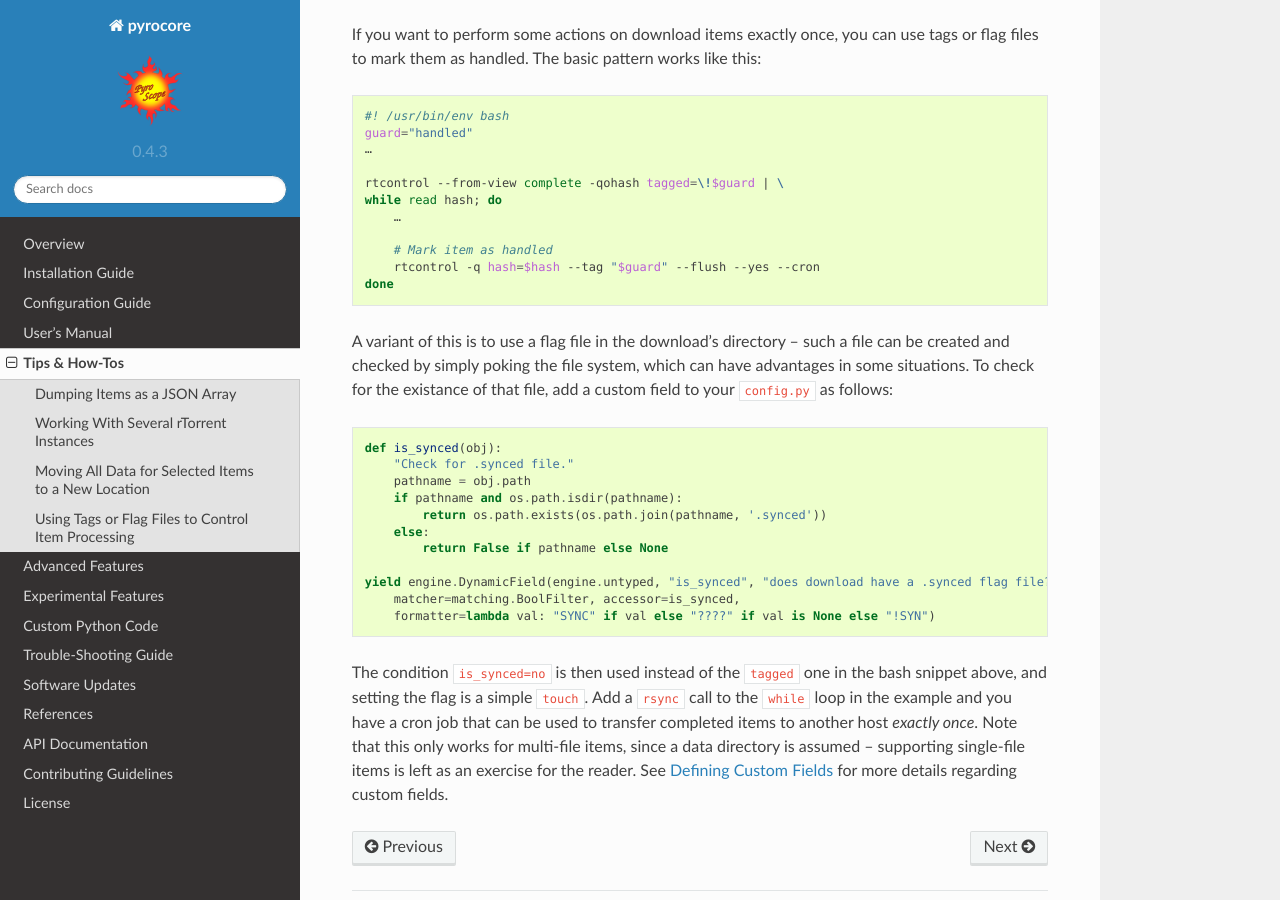
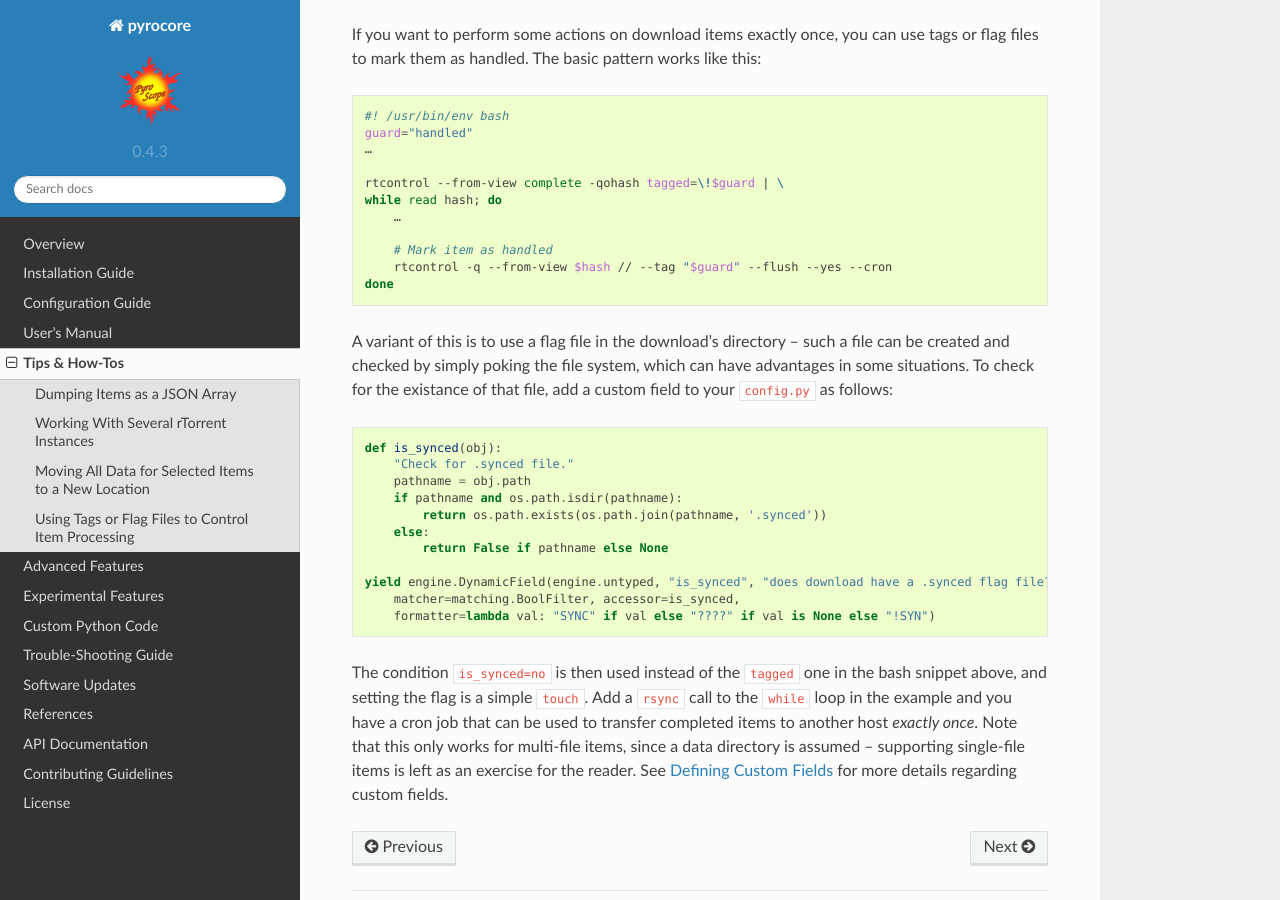
Before and after one commit to pyroscope/pyrocore, a Sphinx documentation site: the page built from docs/howto.rst, in a window 1280 px wide and 900 px high, scrolled down 1570 px. Built offline with Sphinx 7.4.7 and the Read the Docs theme 2.0.0, drawn with Linux system fonts in a browser that asks for light colours.

Commit message:
more efficient hash selection

```diff
--- a/docs/howto.rst
+++ b/docs/howto.rst
@@ -92,7 +92,7 @@ The basic pattern works like this:
         …
 
         # Mark item as handled
-        rtcontrol -q hash=$hash --tag "$guard" --flush --yes --cron
+        rtcontrol -q --from-view $hash // --tag "$guard" --flush --yes --cron
     done
 
 A variant of this is to use a flag file in the download's directory –
```
